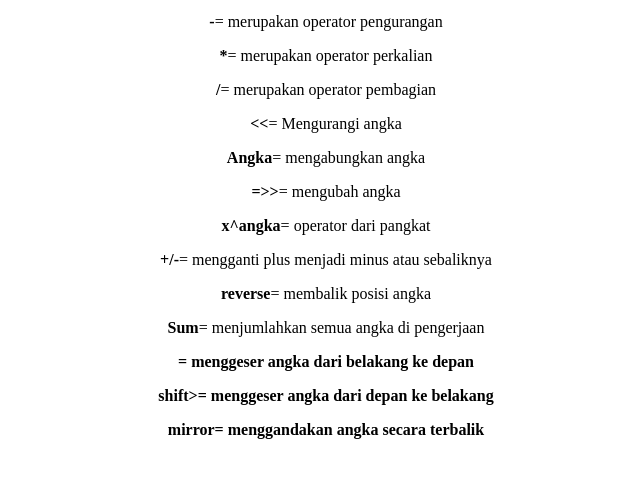
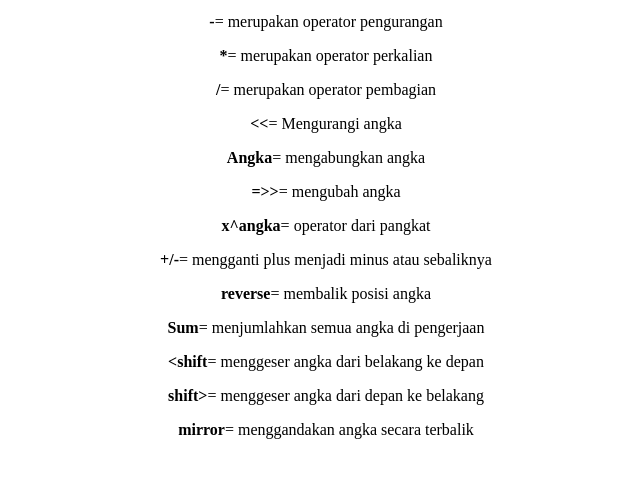
Before and after one commit to alboyz/keterangan, a plain HTML site: page index.html in a window 1280 px wide. Shown: the part 101-578 px from the top of the page, without its empty margins (334-974 px from the left). Drawn offline with Linux system fonts and the light colour scheme.

Commit message:
Update index.html

```diff
--- a/index.html
+++ b/index.html
@@ -21,7 +21,7 @@
             <p><b>+/-</b>= mengganti plus menjadi minus atau sebaliknya </p>
             <p><b>reverse</b>= membalik posisi angka </p>
             <p><b>Sum</b>= menjumlahkan semua angka di pengerjaan </p>
-            <p><b><shift</b>= menggeser angka dari belakang ke depan </p>
+            <p><b>&lt;shift</b>= menggeser angka dari belakang ke depan </p>
             <p><b>shift></b>= menggeser angka dari depan ke belakang </p>
             <p><b>mirror</b>= menggandakan angka secara terbalik </p>
 
```
